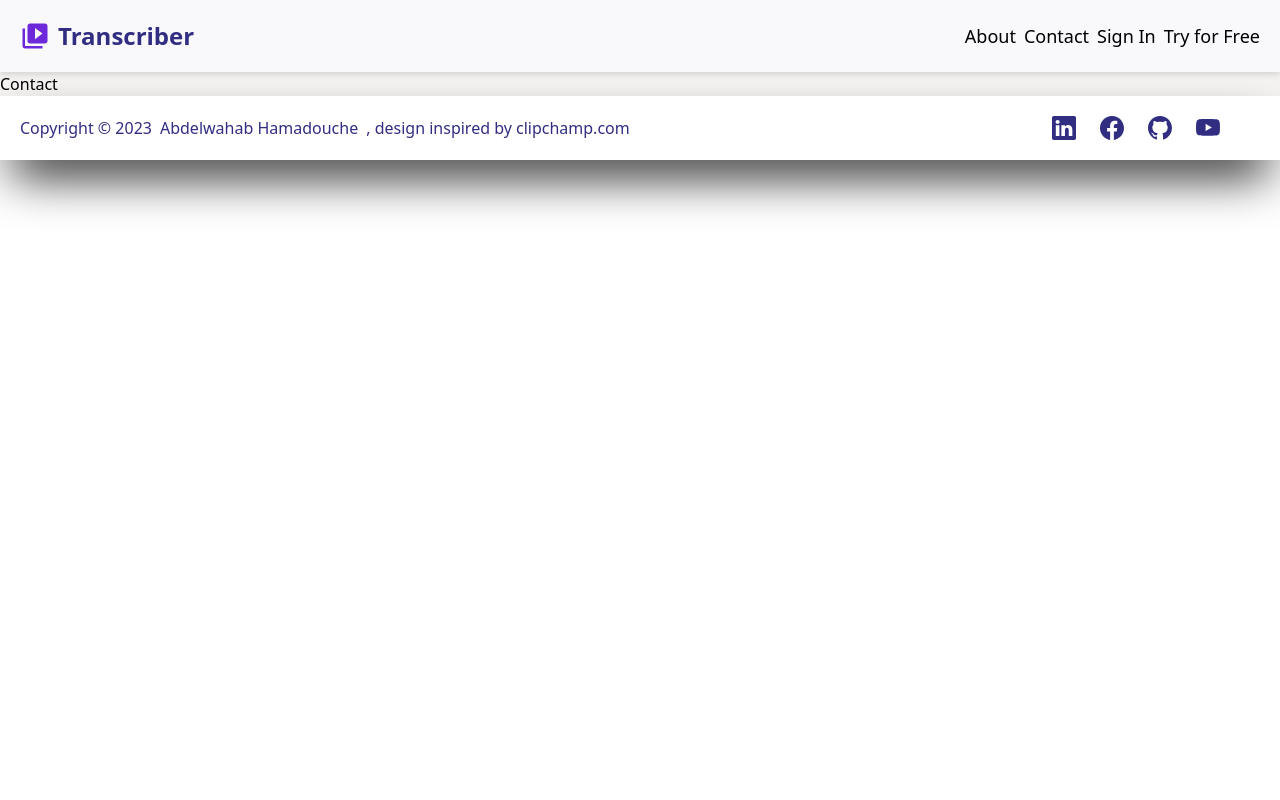
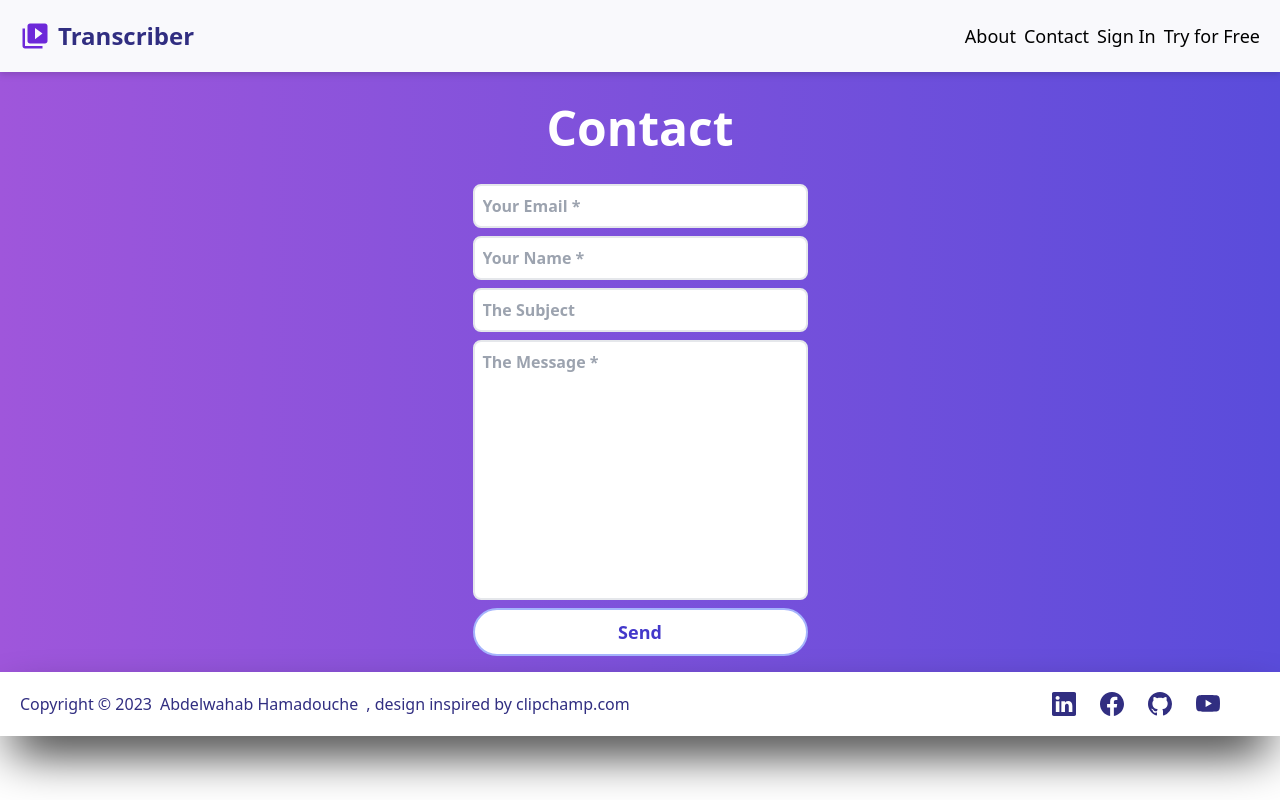
Before and after one commit to kinof28/transcriber, a Next.js app: page /contact in a window 1280 px wide. Built offline with nearby package versions, Linux system fonts and the light colour scheme.

Commit message:
UI: Contact page

```diff
--- a/app/_components/Contact.jsx
+++ /dev/null
@@ -1,5 +0,0 @@
-const Contact = () => {
-  return <div>Contact</div>;
-};
-
-export default Contact;
--- a/app/_components/UI/Button.tsx
+++ b/app/_components/UI/Button.tsx
@@ -4,9 +4,6 @@ const Button = ({
 }: {
   value: string;
   className?: string;
-  //   onClick: any;
-  color?: string;
-  bgColor?: string;
 }) => {
   return (
     <button
--- /dev/null
+++ b/app/_components/UI/ContactForm.tsx
@@ -0,0 +1,87 @@
+"use client";
+import { useReducer } from "react";
+
+import Input from "./Input";
+import Button from "./Button";
+
+interface stateType {
+  email: string;
+  name: string;
+  subject: string;
+  message: string;
+}
+const actions = {
+  setEmail: "SET_EMAIL",
+  setName: "SET_NAME",
+  setSubject: "SET_SUBJECT",
+  setMessage: "SET_MESSAGE",
+};
+const initialState = {
+  email: "",
+  name: "",
+  subject: "",
+  message: "",
+};
+const reducer = (state: stateType, action: { type: string; payload: any }) => {
+  switch (action.type) {
+    case actions.setEmail:
+      return { ...state, email: action.payload };
+    case actions.setName:
+      return { ...state, name: action.payload };
+    case actions.setSubject:
+      return { ...state, subject: action.payload };
+    case actions.setMessage:
+      return { ...state, message: action.payload };
+    default:
+      throw new Error("there is no action with the name: " + action.type);
+  }
+};
+
+const ContactForm = () => {
+  const [state, dispatch] = useReducer(reducer, initialState);
+  return (
+    <div className="flex flex-col gap-2 pb-4 ">
+      <Input
+        type="email"
+        value={state.email}
+        placeholder="Your Email *"
+        onchange={(value: string) =>
+          dispatch({ type: actions.setEmail, payload: value })
+        }
+      />
+      {/* name */}
+      <Input
+        type="text"
+        value={state.name}
+        placeholder="Your Name *"
+        onchange={(value: string) =>
+          dispatch({ type: actions.setName, payload: value })
+        }
+      />
+      {/* subject */}
+      <Input
+        type="text"
+        value={state.subject}
+        placeholder="The Subject"
+        onchange={(value: string) =>
+          dispatch({ type: actions.setSubject, payload: value })
+        }
+      />
+      {/* message */}
+      <Input
+        type="textarea"
+        value={state.message}
+        placeholder="The Message *"
+        onchange={(value: string) =>
+          dispatch({ type: actions.setMessage, payload: value })
+        }
+      />
+      <Button
+        value="Send"
+        className="bg-white text-indigo-700 border-2 border-indigo-300 hover:shadow-md hover:shadow-indigo-300"
+      />
+    </div>
+  );
+};
+
+export default ContactForm;
--- /dev/null
+++ b/app/_components/UI/Input.tsx
@@ -0,0 +1,36 @@
+const className =
+  "text-indigo-700 font-bold p-2 rounded-lg outline-none resize-none border-2 focus:border-indigo-300 focus:shadow-md focus:shadow-indigo-300 ";
+
+const Input = ({
+  type,
+  value,
+  placeholder,
+  onchange,
+}: {
+  type: string;
+  value: string;
+  placeholder: string;
+  onchange: any;
+}) => {
+  return type === "textarea" ? (
+    <textarea
+      className={className}
+      name="message"
+      value={value}
+      placeholder={placeholder}
+      cols={30}
+      rows={10}
+      onChange={(e) => onchange(e.target.value)}
+    />
+  ) : (
+    <input
+      type={type}
+      value={value}
+      placeholder={placeholder}
+      onChange={(e) => onchange(e.target.value)}
+      className={className}
+    />
+  );
+};
+
+export default Input;
--- a/app/auth/page.tsx
+++ b/app/auth/page.tsx
@@ -1,5 +1,9 @@
 const Auth = () => {
-  return <div>Auth</div>;
+  return (
+    <div className="bg-gradient-to-r from-[#9f56db] to-[#5a4cdb] p-16 text-white flex items-center justify-between">
+      <h1>Auth</h1>
+    </div>
+  );
 };
 
 export default Auth;
--- a/app/contact/page.tsx
+++ b/app/contact/page.tsx
@@ -1,5 +1,11 @@
-const Contact = () => {
-  return <div>Contact</div>;
+import ContactForm from "../_components/UI/ContactForm";
+const ContactPage = () => {
+  return (
+    <div className="bg-gradient-to-r from-[#9f56db] to-[#5a4cdb] text-white flex flex-col items-center justify-between ">
+      <h1 className="text-5xl font-bold m-8">Contact</h1>
+      <ContactForm />
+    </div>
+  );
 };
 
-export default Contact;
+export default ContactPage;
```
